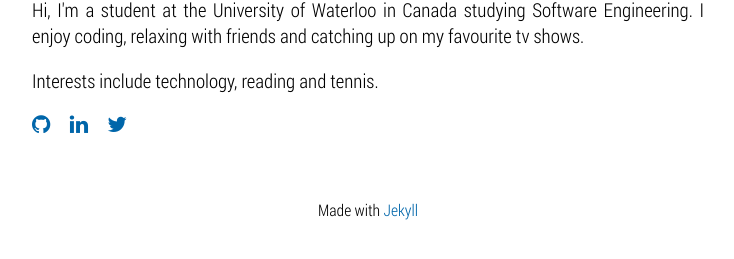
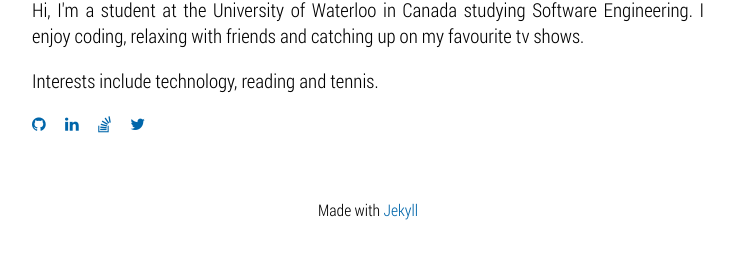
Before and after one commit to bill-x/bill-x.github.io, a Jekyll site: the page built from index.html, in a window 1280 px wide. Shown: the part 267-526 px from the top of the page, without its empty margins (272-1006 px from the left). Built offline with Jekyll 4.4.1, drawn with Linux system fonts in a browser that asks for light colours; Markdown is read by kramdown in place of the engine named in the settings.

Commit message:
Update font, add SO profile

```diff
--- a/index.html
+++ b/index.html
@@ -11,8 +11,9 @@ title: Bill Xu
   	Interests include technology, reading and tennis.
   </p>
 </div>
-<div id="nothing-much">
-  <a target="_blank" rel="external" href="https://github.com/bill-x"><i class="social icon-large icon-github"></i></a>
-  <a target="_blank" rel="external" href="http://ca.linkedin.com/pub/bill-xu/38/39/314"><i class="social icon-large icon-linkedin"></i></a>
-  <a target="_blank" rel="external" href="https://twitter.com/billX93"><i class="social icon-large icon-twitter"></i></a>
+<div id="welcome-to-my-site">
+  <a class="social" target="_blank" rel="external" href="https://github.com/bill-x"><i class="fa fa-github fa-1g"></i></a>
+  <a class="social" target="_blank" rel="external" href="https://ca.linkedin.com/pub/bill-xu/38/39/314"><i class="fa fa-linkedin fa-1g"></i></a>
+  <a class="social" target="_blank" rel="external" href="https://stackoverflow.com/users/1325551/billx"><i class="fa fa-stack-overflow fa-1g"></i></a>
+  <a class="social" target="_blank" rel="external" href="https://twitter.com/billX93"><i class="fa fa-twitter fa-1g"></i></a>
 </div>
```
Also changed, not shown: css/font-awesome.min.css, fonts/FontAwesome.otf, fonts/fontawesome-webfont.ttf, fonts/fontawesome-webfont.woff, 2 other files.
